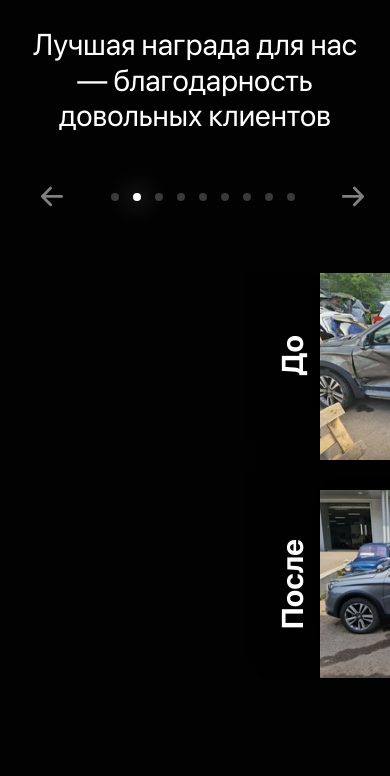
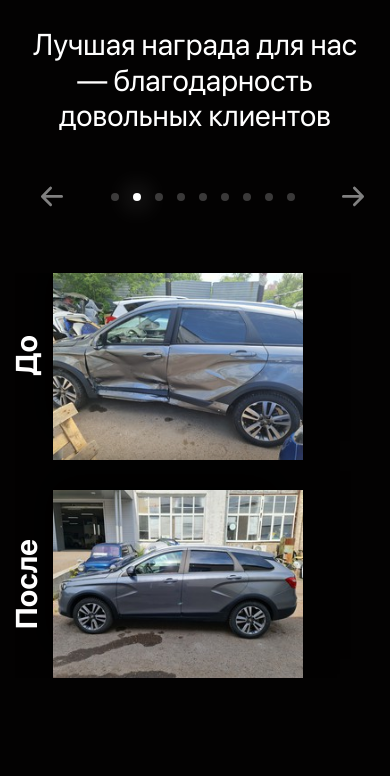
Before and after one commit to Yusipishin/kuzov, a plain HTML site: page index.html in a window 390 px wide. Shown: the part 4615-5391 px from the top of the page. Drawn offline with nearby package versions, Linux system fonts and the light colour scheme; grey boxes are pictures that could not be loaded.

Commit message:
Update main.css

```diff
--- a/css/main.css
+++ b/css/main.css
@@ -1126,7 +1126,7 @@ iframe {
     max-width: 250px;
   }
   .works__item-wrapper {
-    width: 120vh;
+    width: 480px;
   }
   .request .contact__form-txt {
     width: 100%;
```
